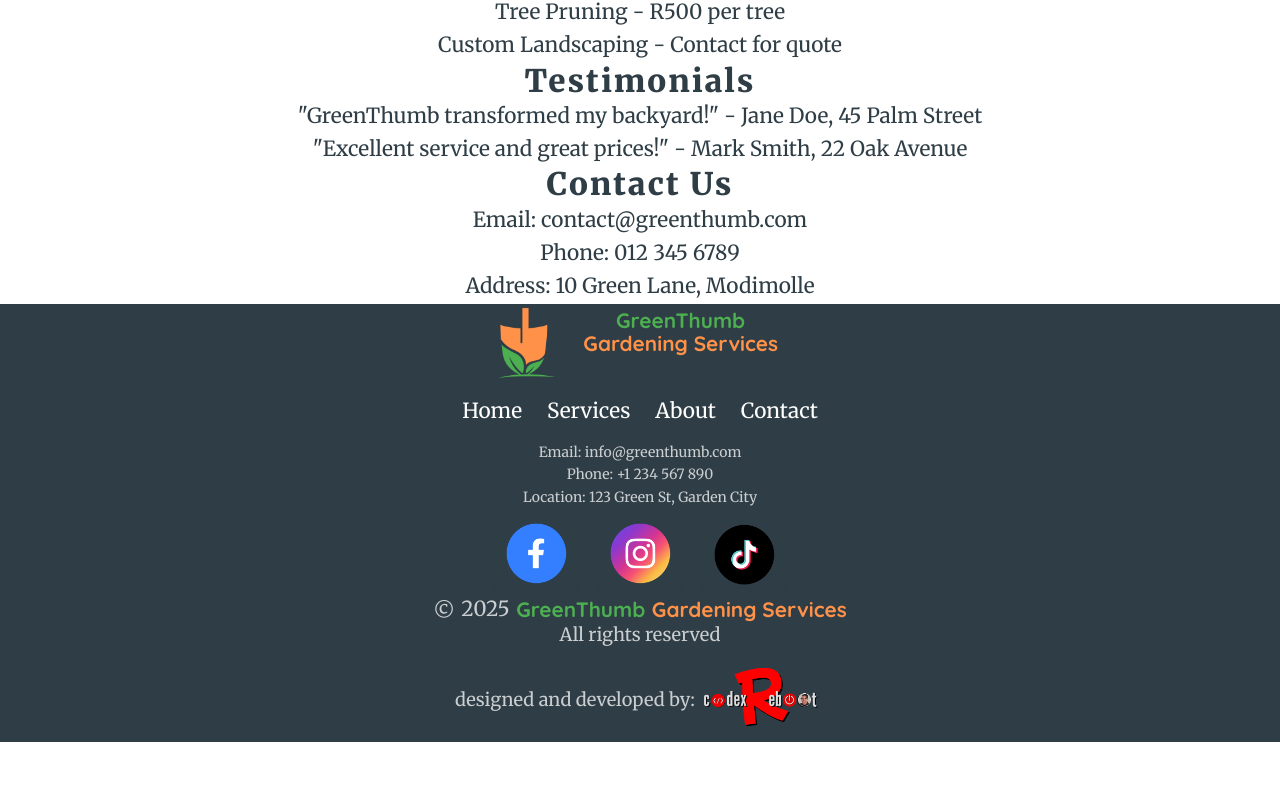
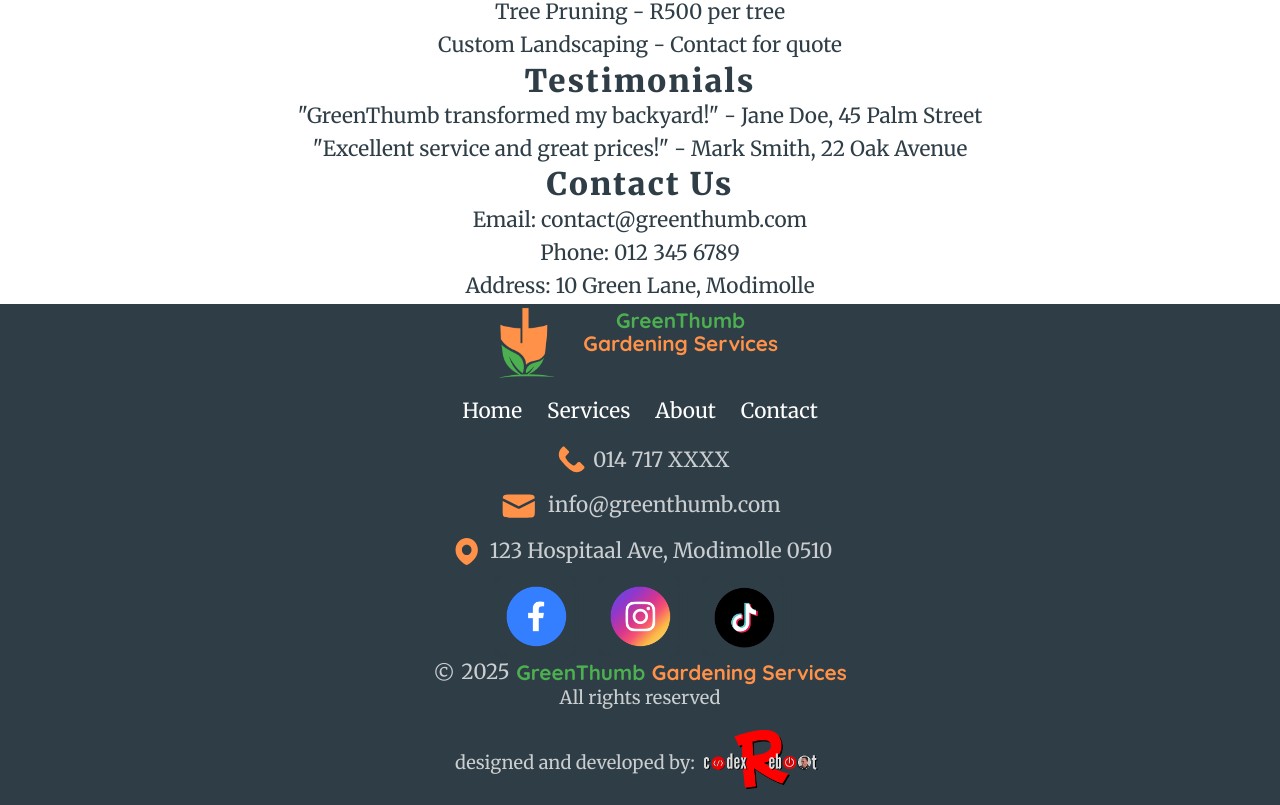
Before and after one commit to codexReboot/GardenReboot064, a website with bundled scripts: page index.html in a window 1280 px wide. Shown: the part 1262-2067 px from the top of the page. Before the commit the page ends 2004 px from the top, so only its background shows below. Built offline with nearby package versions, Linux system fonts and the light colour scheme.

Commit message:
add contact item icons to footer and style it

```diff
--- a/index.html
+++ b/index.html
@@ -25,7 +25,7 @@
           />
           <div class="nav__logoTextBox logoTextBox">
             <p class="nav__logoText logoText logoText--heading">
-              <span class="logoText--headingGreen">GreenThumb</span> <br>Gardening Services
+              <span class="logoText--headingGreen">GreenThumb</span> <br />Gardening Services
             </p>
             <p class="nav__logoSlogan logoText logoText--slogan">Your Garden | Our Passion</p>
           </div>
@@ -161,24 +161,85 @@
         </nav>
 
         <!-- Contact Details -->
-        <div class="footer__contact">
-          <p class="footer__contact-item">
-            Email: <a href="mailto:info@greenthumb.com" class="footer__link">info@greenthumb.com</a>
+        <div class="footer__contactBox">
+          <p class="footer__contactItem">
+            <svg
+              class="footer__contactItemIcon"
+              width="32"
+              height="32"
+              viewBox="0 0 32 32"
+              fill="none"
+              xmlns="http://www.w3.org/2000/svg"
+            >
+              <path
+              class="footer__contactItemIconColor"
+                d="M8.64794 5.66784L9.4226 4.89319C9.9159 4.39989 10.7157 4.39989 11.209 4.89319L14.4752 8.15944C14.9685 8.65274 14.9685 9.45252 14.4752 9.94582L12.2111 12.2099C11.8336 12.5875 11.74 13.1642 11.9788 13.6418C13.3591 16.4024 15.5976 18.6409 18.3582 20.0212C18.8358 20.26 19.4125 20.1664 19.7901 19.7889L22.0542 17.5248C22.5475 17.0315 23.3473 17.0315 23.8406 17.5248L27.1068 20.791C27.6001 21.2843 27.6001 22.0841 27.1068 22.5774L26.3322 23.3521C23.6652 26.019 19.443 26.3191 16.4257 24.0561L14.8992 22.9113C12.6969 21.2595 10.7405 19.3031 9.08872 17.1008L7.94391 15.5743C5.68091 12.557 5.98097 8.33482 8.64794 5.66784Z"
+              />
+            </svg>
+            <a class="footer__contactLink" href="tel:+014 717 XXXX">014 717 XXXX</a>
           </p>
-          <p class="footer__contact-item">Phone: <a href="tel:+1234567890" class="footer__link">+1 234 567 890</a></p>
-          <p class="footer__contact-item">Location: 123 Green St, Garden City</p>
+          <p class="footer__contactItem">
+            <svg
+              class="footer__contactItemIcon"
+              width="32"
+              height="32"
+              viewBox="0 0 32 32"
+              fill="none"
+              xmlns="http://www.w3.org/2000/svg"
+            >
+              <path
+              class="footer__contactItemIconColor"
+                fill-rule="evenodd"
+                clip-rule="evenodd"
+                d="M3.00112 12.2143C3 12.4923 3 12.7859 3 13.0963V19.9037C3 22.7775 3 24.2144 3.89278 25.1072C4.78555 26 6.22245 26 9.09626 26H23.3209C26.1947 26 27.6316 26 28.5243 25.1072C29.4171 24.2144 29.4171 22.7775 29.4171 19.9037V13.0963C29.4171 12.7859 29.4171 12.4923 29.416 12.2143L17.1371 18.5224C16.5543 18.8218 15.8628 18.8218 15.28 18.5224L3.00112 12.2143ZM3.07638 10.058C3.20788 10.0678 3.33962 10.1036 3.46429 10.1677L16.2086 16.7149L28.9528 10.1677C29.0775 10.1036 29.2092 10.0678 29.3407 10.058C29.2438 9.06182 29.0237 8.39217 28.5243 7.89278C27.6316 7 26.1947 7 23.3209 7H9.09626C6.22245 7 4.78555 7 3.89278 7.89278C3.39338 8.39217 3.17333 9.06182 3.07638 10.058Z"
+              />
+            </svg>
+            <a class="footer__contactLink" href="mailto:info@greenthumb.com">info@greenthumb.com</a>
+          </p>
+
+          <p class="footer__contactItem">
+            <svg
+              class="footer__contactItemIcon"
+              width="32"
+              height="32"
+              viewBox="0 0 32 32"
+              fill="none"
+              xmlns="http://www.w3.org/2000/svg"
+            >
+              <path
+                class="footer__contactItemIconColor"
+                fill-rule="evenodd"
+                clip-rule="evenodd"
+                d="M16.7201 26.8583C18.6941 25.773 25.3491 21.6015 25.3491 14.6874C25.3491 9.3372 21.2415 5 16.1746 5C11.1076 5 7 9.3372 7 14.6874C7 21.6015 13.655 25.773 15.629 26.8583C15.9728 27.0472 16.3764 27.0472 16.7201 26.8583ZM16.1745 18.8392C18.3461 18.8392 20.1065 16.9804 20.1065 14.6874C20.1065 12.3945 18.3461 10.5357 16.1745 10.5357C14.003 10.5357 12.2426 12.3945 12.2426 14.6874C12.2426 16.9804 14.003 18.8392 16.1745 18.8392Z"
+
+              />
+            </svg>
+            123 Hospitaal Ave, Modimolle 0510
+          </p>
         </div>
 
         <!-- Social Media -->
         <div class="footer__socialMediaBox">
           <a href="#" class="footer__socialMediaLink" aria-label="Facebook"
-            ><img class="footer__socialMediaIcon" src="public/img/icons/FacebookIcon500X500.png" alt="social media Facebook icon link"/>
+            ><img
+              class="footer__socialMediaIcon"
+              src="public/img/icons/FacebookIcon500X500.png"
+              alt="social media Facebook icon link"
+            />
           </a>
           <a href="#" class="footer__socialMediaLink" aria-label="Instagram"
-            ><img class="footer__socialMediaIcon" src="public/img/icons/InstagramIcon500X500.png" alt="social media Instagram icon link"/>
+            ><img
+              class="footer__socialMediaIcon"
+              src="public/img/icons/InstagramIcon500X500.png"
+              alt="social media Instagram icon link"
+            />
           </a>
           <a href="#" class="footer__socialMediaLink" aria-label="TikTok"
-            ><img class="footer__socialMediaIcon" src="public/img/icons/TikTokIcon500X500.png" alt="social media Tikok icon link"/>
+            ><img
+              class="footer__socialMediaIcon"
+              src="public/img/icons/TikTokIcon500X500.png"
+              alt="social media Tikok icon link"
+            />
           </a>
         </div>
 
--- a/sass/components/_icons.scss
+++ b/sass/components/_icons.scss
@@ -1,4 +1,15 @@
+@use "../abstracts/variables" as *;
+@use "../abstracts/mixins" as *;
+
 .footer {
+      &__contactItemIcon {
+            display: block;
+            width: 3rem;
+            height: auto;
+      }
+      &__contactItemIconColor {
+            fill: $accent-orange
+      }
       &__socialMediaIcon {
             display: block;
             width: 5rem;
--- a/sass/layout/_footer.scss
+++ b/sass/layout/_footer.scss
@@ -6,6 +6,20 @@
   background: $dark-green; /* Dark green */
   &__container {
     @include displayFlexColumn;
+  }
+  /* Contact Item Styles*/
+  &__contactBox {
+    @include displayFlexColumn;
+    gap: .5rem;
+  }
+
+  &__contactItem {
+    @include displayFlexRow;
+    gap: .25rem;
+  }
+
+  &__contactItem:nth-Child(2) {
+    gap: .75rem;
   }
 
   /* Social Media Styles*/
@@ -80,11 +94,6 @@
   text-decoration: underline;
 }
 
-.footer__contact-item,
-.footer__copy {
-  font-size: 14px;
-}
-
 
 // /* Desktop View */
 // @media (min-width: 768px) {
```
Also changed, not shown: public/css/main.css, public/img/icons/EmailIcon.svg (added), public/img/icons/PhoneIcon.svg (added), public/img/icons/PinDropIcon.svg (added), 1 other file.
